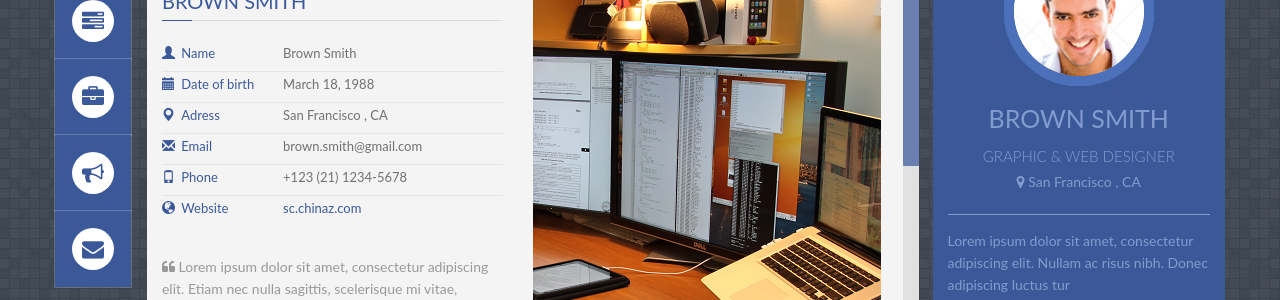
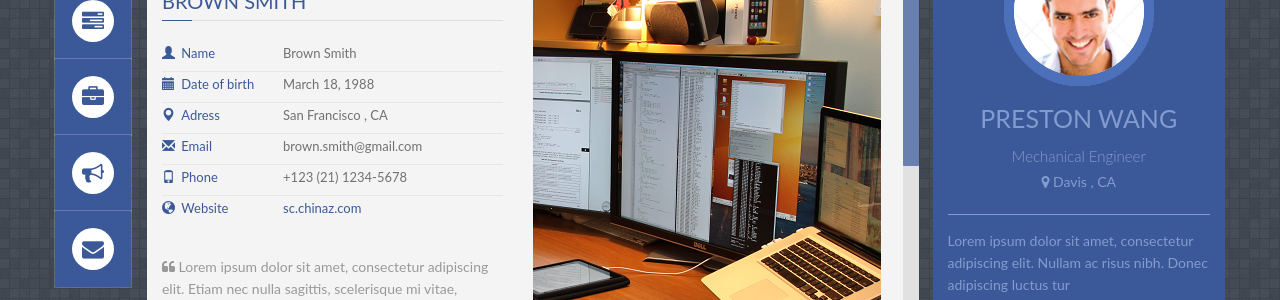
Before and after one commit to PrestonWang/PrestonWang.github.io, a Jekyll site: the page built from index.html, in a window 1280 px wide. Shown: the part 252-552 px from the top of the page. Built offline with Jekyll 4.4.1, drawn with Linux system fonts in a browser that asks for light colours; some web fonts are replaced.

Commit message:
Editing config file

```diff
--- a/_config.yml
+++ b/_config.yml
@@ -6,9 +6,9 @@ baseurl: '/PanelCV' #change it according to your repository name
 
 
 # Profile information
-yourname: Brown Smith  ## put your name
-title: 'GRAPHIC &amp; WEB DESIGNER'  ## your title
-location: San Francisco , CA
+yourname: Preston Wang  ## put your name
+title: 'Mechanical Engineer'  ## your title
+location: Davis , CA
 
 
 ## Social Profiles
```
Also changed, not shown: 1 other file.
